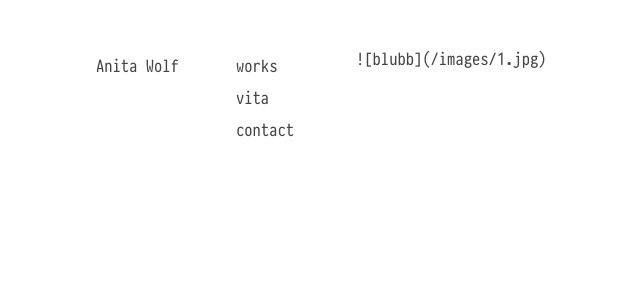
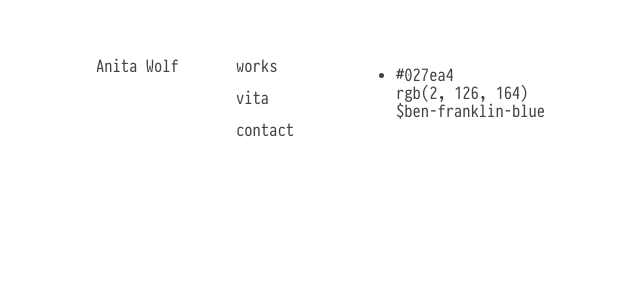
Before and after one commit to gwofaw/gwofaw.github.io, a Jekyll site: the page built from _works/123/index.html, in a window 1280 px wide. Shown: the top 300 px of the page, without its empty margins (64-704 px from the left). Built offline with Jekyll 4.4.1, drawn with Linux system fonts in a browser that asks for light colours.

Commit message:
ya right

```diff
--- a/_works/123/index.html
+++ b/_works/123/index.html
@@ -1,6 +1,13 @@
 ---
-title: 123
-tagline: making the void count
+title: moo
+description: Our main color palette.
+id: colors
 ---
-
-![blubb](/images/1.jpg)
+<ul class="sg-colors">
+  <li>
+    <div class="sg-swatch" style="background: #027EA4;"></div>
+    <div class="sg-label">#027ea4</div>
+    <div class="sg-label">rgb(2, 126, 164)</div>
+    <div class="sg-label">$ben-franklin-blue</div>
+  </li>
+</ul>
```
